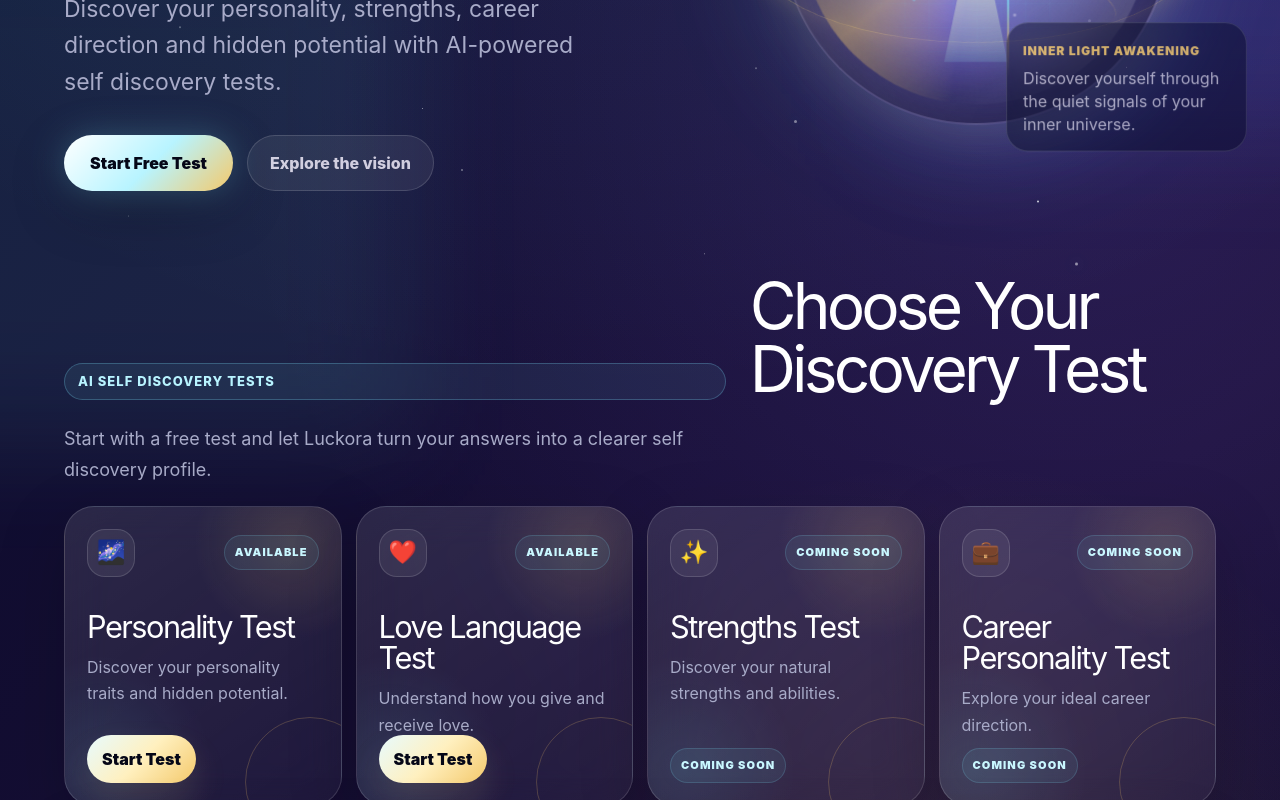
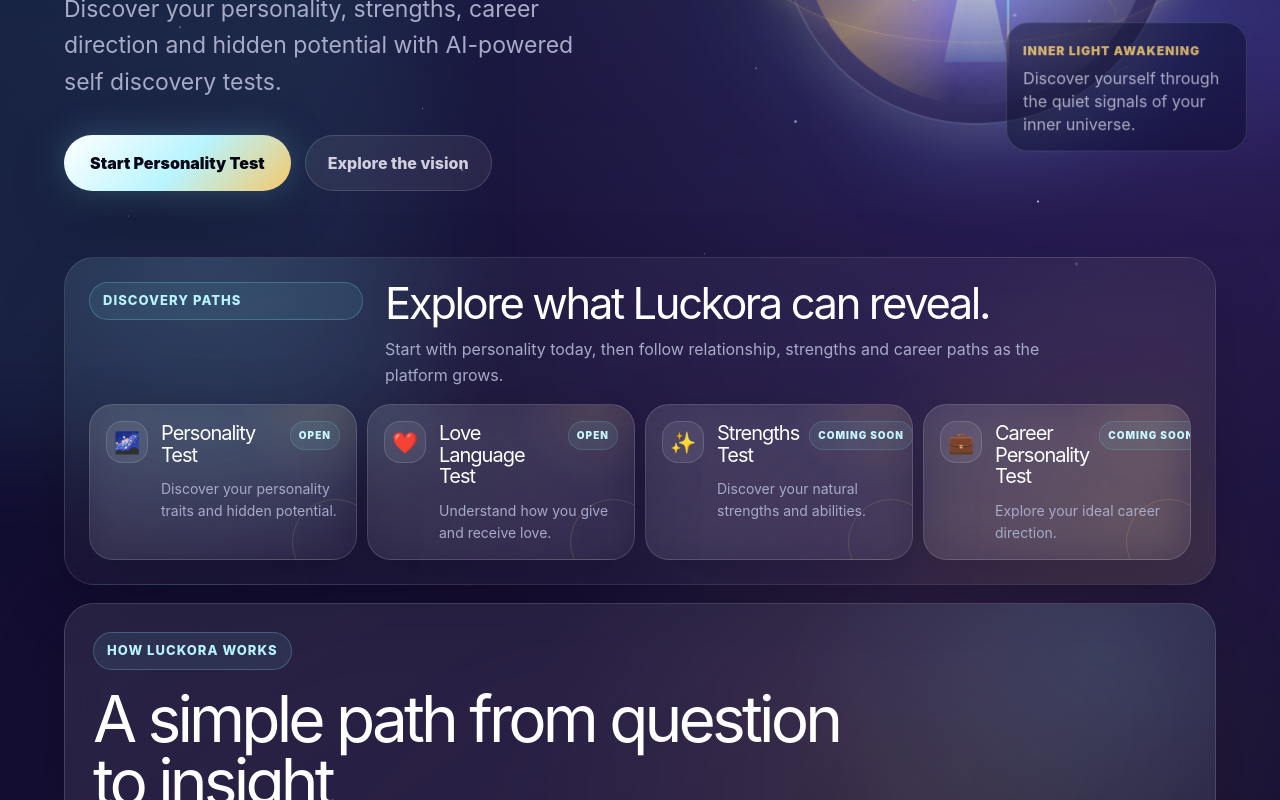
Before and after one commit to gegegwu/luckora-global, a Next.js app in the folder luckora-global/: page / in a window 1280 px wide. Shown: the part 500-1300 px from the top of the page. Built offline with nearby package versions, Linux system fonts and the light colour scheme; no server answers.

Commit message:
Refine homepage discovery paths

```diff
--- a/luckora-global/app/globals.css
+++ b/luckora-global/app/globals.css
@@ -839,7 +839,7 @@
   line-height: 1.45;
 }
 
-.featured-tests-section,
+.discovery-paths-section,
 .how-section,
 .insights-section {
   position: relative;
@@ -878,27 +878,64 @@
   line-height: 1.7;
 }
 
-.featured-tests-section {
+.discovery-paths-section {
   margin-top: -6px;
-}
-
-.featured-tests-grid {
+  border: 1px solid rgba(255, 255, 255, 0.1);
+  border-radius: 30px;
+  padding: 24px;
+  background:
+    radial-gradient(circle at 12% 0%, rgba(125, 232, 255, 0.12), transparent 30%),
+    radial-gradient(circle at 94% 80%, rgba(244, 201, 107, 0.1), transparent 28%),
+    rgba(255, 255, 255, 0.045);
+  box-shadow: 0 22px 70px rgba(0, 0, 0, 0.16);
+  backdrop-filter: blur(18px);
+}
+
+.discovery-paths-header {
+  display: grid;
+  grid-template-columns: minmax(180px, 0.34fr) minmax(0, 1fr);
+  gap: 22px;
+  align-items: start;
+  margin-bottom: 16px;
+}
+
+.discovery-paths-header h2 {
+  margin: 0;
+  color: #fff;
+  font-size: clamp(28px, 3.4vw, 46px);
+  line-height: 1;
+  letter-spacing: -0.055em;
+}
+
+.discovery-paths-header p {
+  max-width: 680px;
+  margin: 10px 0 0;
+  color: var(--muted);
+  font-size: 16px;
+  line-height: 1.65;
+}
+
+.discovery-paths-grid {
   display: grid;
   grid-template-columns: repeat(4, minmax(0, 1fr));
-  gap: 14px;
-}
-
-.featured-test-card {
+  gap: 10px;
+}
+
+.discovery-path {
   position: relative;
   overflow: hidden;
-  min-height: 300px;
+  display: grid;
+  grid-template-columns: auto 1fr;
+  gap: 13px;
+  align-items: start;
+  min-height: 142px;
   border: 1px solid var(--line);
-  border-radius: 30px;
-  padding: 22px;
-  background:
-    radial-gradient(circle at 82% 12%, rgba(244, 201, 107, 0.14), transparent 28%),
-    radial-gradient(circle at 12% 88%, rgba(125, 232, 255, 0.1), transparent 32%),
+  border-radius: 24px;
+  padding: 16px;
+  background:
+    radial-gradient(circle at 86% 0%, rgba(244, 201, 107, 0.1), transparent 30%),
     linear-gradient(145deg, rgba(255, 255, 255, 0.11), rgba(255, 255, 255, 0.045));
+  color: inherit;
   box-shadow: 0 22px 70px rgba(0, 0, 0, 0.18);
   backdrop-filter: blur(20px);
   transition:
@@ -907,87 +944,70 @@
     box-shadow 180ms ease;
 }
 
-.featured-test-card::after {
+.discovery-path::after {
   position: absolute;
-  right: -34px;
-  bottom: -42px;
-  width: 130px;
-  height: 130px;
-  border: 1px solid rgba(244, 201, 107, 0.22);
+  right: -22px;
+  bottom: -26px;
+  width: 86px;
+  height: 86px;
+  border: 1px solid rgba(244, 201, 107, 0.16);
   border-radius: 50%;
   content: "";
 }
 
-.featured-test-card:hover {
+.discovery-path:hover {
   border-color: rgba(244, 201, 107, 0.32);
   box-shadow: 0 24px 90px rgba(244, 201, 107, 0.11);
-  transform: translateY(-3px);
-}
-
-.featured-test-card.is-coming-soon {
+}
+
+.discovery-path.is-coming-soon {
   opacity: 0.74;
 }
 
-.featured-test-topline {
+.discovery-path-icon {
+  display: grid;
+  place-items: center;
+  width: 42px;
+  height: 42px;
+  border: 1px solid rgba(255, 255, 255, 0.14);
+  border-radius: 16px;
+  background: rgba(255, 255, 255, 0.07);
+  font-size: 21px;
+}
+
+.discovery-path-topline {
   display: flex;
-  align-items: center;
+  align-items: flex-start;
   justify-content: space-between;
-  gap: 12px;
-}
-
-.featured-test-topline > span {
-  display: grid;
-  place-items: center;
-  width: 48px;
-  height: 48px;
-  border: 1px solid rgba(255, 255, 255, 0.14);
-  border-radius: 18px;
-  background: rgba(255, 255, 255, 0.07);
-  font-size: 23px;
-}
-
-.featured-test-topline small,
-.featured-test-disabled {
+  gap: 10px;
+}
+
+.discovery-path-topline small {
   border: 1px solid rgba(125, 232, 255, 0.16);
   border-radius: 999px;
-  padding: 8px 10px;
+  padding: 6px 8px;
   color: #c9f7ff;
   background: rgba(125, 232, 255, 0.07);
-  font-size: 11px;
+  font-size: 10px;
   font-weight: 950;
   letter-spacing: 0.1em;
   text-transform: uppercase;
-}
-
-.featured-test-card h3 {
-  margin: 34px 0 12px;
+  white-space: nowrap;
+}
+
+.discovery-path h3 {
+  margin: 2px 0 0;
   color: #fff;
-  font-size: clamp(25px, 2.4vw, 36px);
-  line-height: 1.02;
+  font-size: 20px;
+  line-height: 1.08;
   letter-spacing: -0.05em;
 }
 
-.featured-test-card p {
-  margin: 0;
+.discovery-path p {
+  margin: 12px 0 0;
   color: var(--muted);
-  line-height: 1.65;
-}
-
-.featured-test-action,
-.featured-test-disabled {
-  position: absolute;
-  left: 22px;
-  bottom: 22px;
-}
-
-.featured-test-action {
-  display: inline-flex;
-  border-radius: 999px;
-  padding: 12px 15px;
-  color: #050717;
-  background: linear-gradient(135deg, #e7fbff, #fff0bf, var(--gold));
-  font-weight: 950;
-  box-shadow: 0 18px 36px rgba(244, 201, 107, 0.12);
+  font-size: 14px;
+  line-height: 1.55;
 }
 
 .how-section {
@@ -2126,11 +2146,15 @@
   }
 
   .feature-grid,
-  .featured-tests-grid,
+  .discovery-paths-grid,
   .how-grid,
   .seo-section,
   .tests-grid,
   .process-list {
+    grid-template-columns: 1fr;
+  }
+
+  .discovery-paths-header {
     grid-template-columns: 1fr;
   }
 
--- a/luckora-global/app/page.tsx
+++ b/luckora-global/app/page.tsx
@@ -86,14 +86,14 @@
   },
 ];
 
-const featuredTests = [
+const discoveryPaths = [
   {
     title: "Personality Test",
     icon: "🌌",
     description: "Discover your personality traits and hidden potential.",
     href: "/test",
     status: "available",
-    source: "homepage_featured_personality",
+    source: "homepage_discovery_personality",
   },
   {
     title: "Love Language Test",
@@ -101,7 +101,7 @@
     description: "Understand how you give and receive love.",
     href: "/love-language-test",
     status: "available",
-    source: "homepage_featured_love_language",
+    source: "homepage_discovery_love_language",
   },
   {
     title: "Strengths Test",
@@ -109,7 +109,7 @@
     description: "Discover your natural strengths and abilities.",
     href: "/tests/strengths-test",
     status: "coming-soon",
-    source: "homepage_featured_strengths",
+    source: "homepage_discovery_strengths",
   },
   {
     title: "Career Personality Test",
@@ -117,7 +117,7 @@
     description: "Explore your ideal career direction.",
     href: "/tests/career-test",
     status: "coming-soon",
-    source: "homepage_featured_career",
+    source: "homepage_discovery_career",
   },
 ];
 
@@ -198,12 +198,12 @@
           <div className="hero-actions">
             <motion.a
               className="primary-action"
-              href="/tests/personality-test"
-              onClick={() => trackStartTestClick("homepage_hero")}
+              href="/test"
+              onClick={() => trackStartTestClick("homepage_hero_personality")}
               whileHover={{ scale: 1.025 }}
               whileTap={{ scale: 0.98 }}
             >
-              <span>{dictionary.hero.cta}</span>
+              <span>Start Personality Test</span>
             </motion.a>
             <a className="secondary-action" href="#vision">
               {dictionary.hero.secondary}
@@ -224,47 +224,48 @@
         </motion.div>
       </section>
 
-      <section className="featured-tests-section" id="tests">
-        <div className="section-heading">
-          <span className="eyebrow">AI Self Discovery Tests</span>
-          <h2>Choose Your Discovery Test</h2>
-          <p>
-            Start with a free test and let Luckora turn your answers into a
-            clearer self discovery profile.
-          </p>
+      <section className="discovery-paths-section" id="tests">
+        <div className="discovery-paths-header">
+          <span className="eyebrow">Discovery Paths</span>
+          <div>
+            <h2>Explore what Luckora can reveal.</h2>
+            <p>
+              Start with personality today, then follow relationship, strengths
+              and career paths as the platform grows.
+            </p>
+          </div>
         </div>
 
-        <div className="featured-tests-grid">
-          {featuredTests.map((test, index) => {
-            const isAvailable = test.status === "available";
+        <div className="discovery-paths-grid">
+          {discoveryPaths.map((path, index) => {
+            const isAvailable = path.status === "available";
 
             return (
-              <motion.article
-                className={`featured-test-card${isAvailable ? "" : " is-coming-soon"}`}
+              <motion.a
+                aria-label={`${path.title} ${isAvailable ? "available" : "coming soon"}`}
+                className={`discovery-path${isAvailable ? "" : " is-coming-soon"}`}
+                href={path.href}
                 initial={false}
-                key={test.title}
-                transition={{ delay: 0.08 * index, duration: 0.42 }}
+                key={path.title}
+                onClick={() => {
+                  if (isAvailable) {
+                    trackStartTestClick(path.source);
+                  }
+                }}
+                transition={{ delay: 0.05 * index, duration: 0.35 }}
                 viewport={{ once: true }}
+                whileHover={{ y: isAvailable ? -2 : 0 }}
                 whileInView={{ opacity: 1, y: 0 }}
               >
-                <div className="featured-test-topline">
-                  <span>{test.icon}</span>
-                  <small>{isAvailable ? "Available" : "Coming Soon"}</small>
+                <span className="discovery-path-icon">{path.icon}</span>
+                <div>
+                  <div className="discovery-path-topline">
+                    <h3>{path.title}</h3>
+                    <small>{isAvailable ? "Open" : "Coming Soon"}</small>
+                  </div>
+                  <p>{path.description}</p>
                 </div>
-                <h3>{test.title}</h3>
-                <p>{test.description}</p>
-                {isAvailable ? (
-                  <a
-                    className="featured-test-action"
-                    href={test.href}
-                    onClick={() => trackStartTestClick(test.source)}
-                  >
-                    Start Test
-                  </a>
-                ) : (
-                  <span className="featured-test-disabled">Coming Soon</span>
-                )}
-              </motion.article>
+              </motion.a>
             );
           })}
         </div>
```
